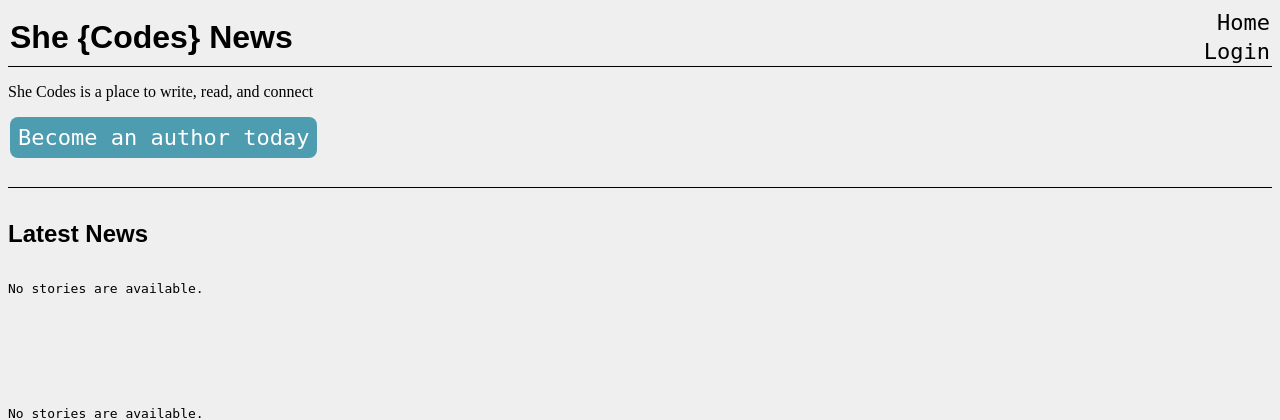
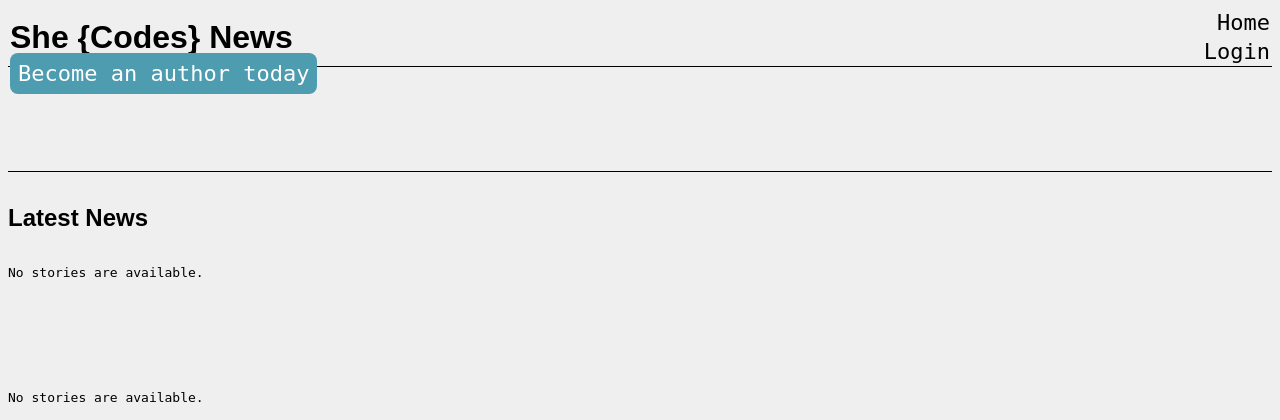
Before and after one commit to SheCodesAus/she-codes-django-news-project-oliviaosi, a Django app: page /news/ in a window 1280 px wide. Shown: the top 420 px of the page. Run offline with Django 4.2, Linux system fonts and the light colour scheme; data that the repository does not hold is empty; parts of the project's set-up code (start-up, migrations or seed data) failed here and were passed over; some web fonts are replaced.

Commit message:
Update index.html

```diff
--- a/she_codes_news/news/templates/news/index.html
+++ b/she_codes_news/news/templates/news/index.html
@@ -11,9 +11,7 @@
 
 {% block content %}
     <div class="top-section">
-        <div class="top-paragraph">
-            She Codes is a place to write, read, and connect
-        </div>
+
 
         <div class="top-buttn">
             {% if request.user.is_authenticated %}
```
